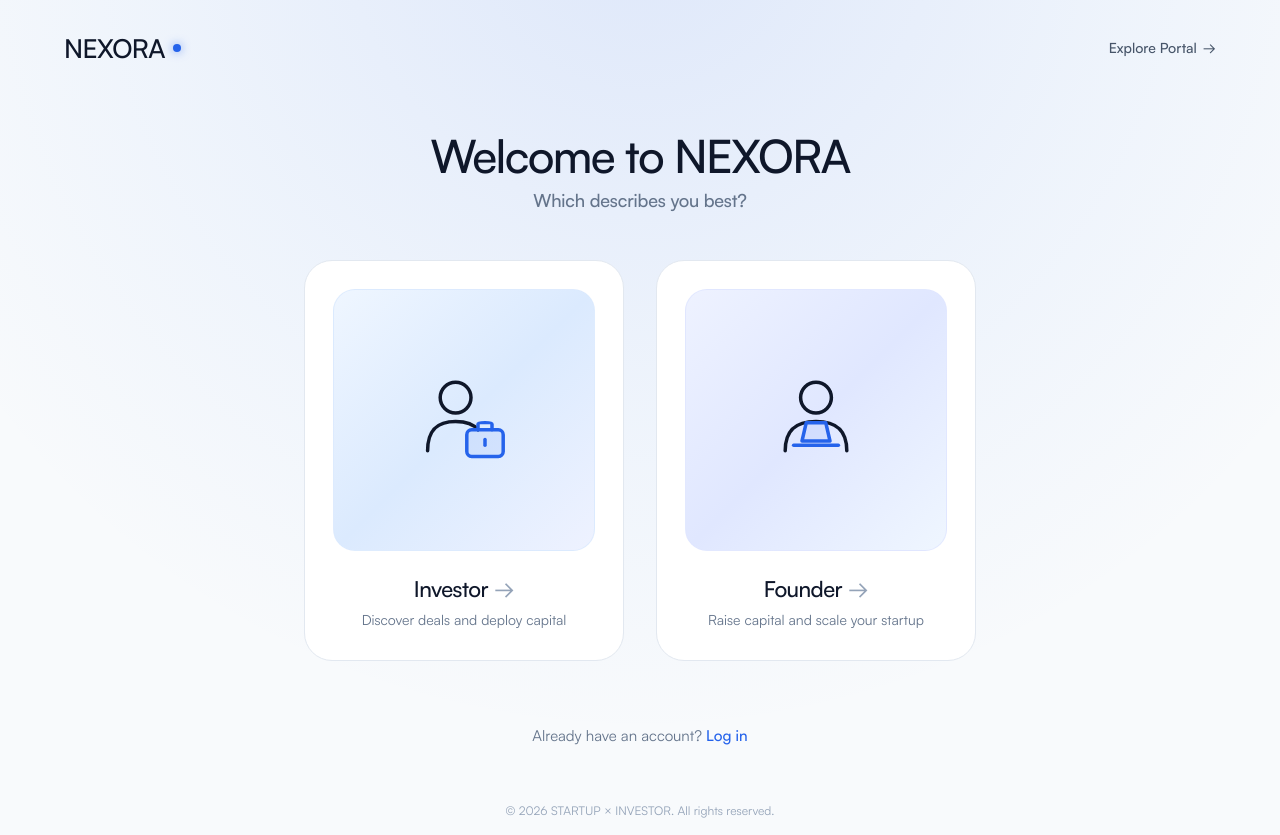
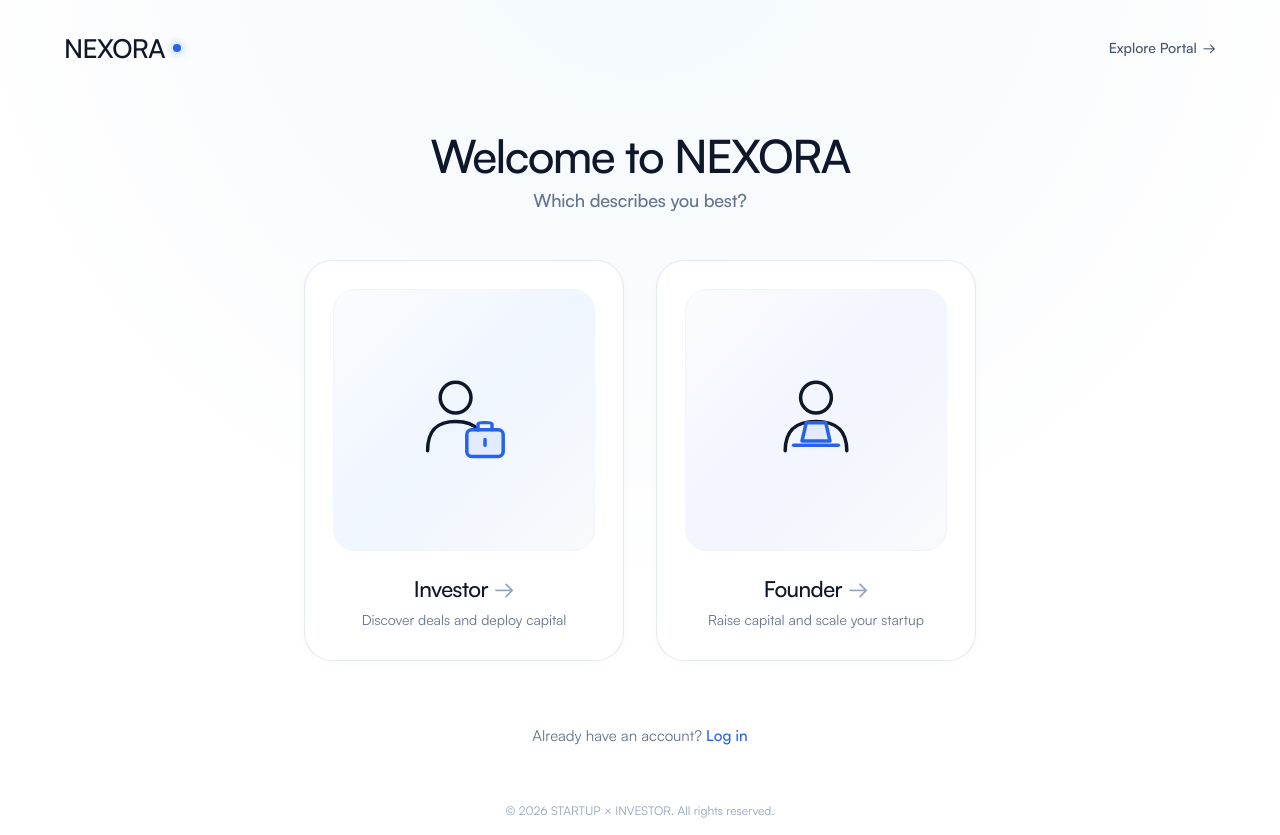
Before and after one commit to yugbhuva747-byte/Start-Up-Portal, a PHP site: page /start/index.php in a window 1280 px wide. Run offline with PHP 8.4, Linux system fonts and the light colour scheme; data comes from the database, SQL or seed files in the repository; data that the repository does not hold is empty; some libraries are stand-ins or nearby versions.

Commit message:
Refine welcome screen with brighter pure white background and crisp cards

```diff
--- a/welcome.php
+++ b/welcome.php
@@ -53,8 +53,8 @@ $pageTitle = 'Welcome to ' . APP_NAME . ' • Choose Your Experience';
     <style>
         body {
             font-family: 'Satoshi', -apple-system, BlinkMacSystemFont, "Segoe UI", Roboto, sans-serif !important;
-            background-color: #F8FAFC;
-            background-image: radial-gradient(circle at 50% -10%, rgba(37, 99, 235, 0.12) 0%, rgba(59, 130, 246, 0.05) 45%, rgba(248, 250, 252, 0) 75%);
+            background-color: #FFFFFF;
+            background-image: radial-gradient(circle at 50% -12%, rgba(224, 242, 254, 0.45) 0%, rgba(241, 245, 249, 0.35) 35%, rgba(255, 255, 255, 0) 65%);
             background-repeat: no-repeat;
             color: #0F172A;
             -webkit-font-smoothing: antialiased;
@@ -62,12 +62,13 @@ $pageTitle = 'Welcome to ' . APP_NAME . ' • Choose Your Experience';
         }
 
         .role-card {
+            background-color: #FFFFFF;
             transition: all 0.28s cubic-bezier(0.16, 1, 0.3, 1);
         }
 
         .role-card:hover {
             border-color: #2563EB;
-            box-shadow: 0 22px 42px -12px rgba(37, 99, 235, 0.2), 0 8px 16px -8px rgba(15, 23, 42, 0.04);
+            box-shadow: 0 20px 38px -12px rgba(37, 99, 235, 0.15), 0 4px 12px -4px rgba(0, 0, 0, 0.03);
             transform: translateY(-5px);
         }
 
@@ -78,7 +79,6 @@ $pageTitle = 'Welcome to ' . APP_NAME . ' • Choose Your Experience';
 
         .role-card:hover .illustration-box {
             transform: scale(1.02);
-            box-shadow: 0 12px 24px -8px rgba(37, 99, 235, 0.18);
         }
 
         .role-card:active {
@@ -122,11 +122,11 @@ $pageTitle = 'Welcome to ' . APP_NAME . ' • Choose Your Experience';
 
             <!-- Card 1: Investor -->
             <a href="<?= url('index.php?role=investor') ?>"
-               class="role-card w-full sm:w-[320px] bg-white border border-[#E2E8F0] rounded-[28px] p-6 sm:p-7 flex flex-col items-center text-center cursor-pointer group no-underline text-inherit shadow-xs"
+               class="role-card w-full sm:w-[320px] bg-white border border-slate-200/90 rounded-[28px] p-6 sm:p-7 flex flex-col items-center text-center cursor-pointer group no-underline text-inherit shadow-[0_2px_12px_rgba(0,0,0,0.02)]"
                aria-label="I am an Investor">
 
-                <!-- Signature Sapphire/Blue Gradient Illustration Box -->
-                <div class="illustration-box w-full aspect-square rounded-[22px] bg-gradient-to-br from-[#EFF6FF] via-[#DBEAFE] to-[#EEF2FF] border border-blue-100/80 flex items-center justify-center relative overflow-hidden transition-all duration-300">
+                <!-- Clean Whiter Sapphire-Tinted Illustration Box -->
+                <div class="illustration-box w-full aspect-square rounded-[22px] bg-gradient-to-br from-[#FAFCFF] via-[#F0F6FF] to-[#F8FAFC] border border-slate-100 flex items-center justify-center relative overflow-hidden transition-all duration-300">
                     <!-- Clean Line-Art Person with Briefcase -->
                     <svg class="w-28 h-28 text-slate-800 transition-transform duration-300 group-hover:scale-105" viewBox="0 0 80 80" fill="none" stroke="currentColor" stroke-width="2.5" stroke-linecap="round" stroke-linejoin="round">
                         <!-- Head -->
@@ -156,11 +156,11 @@ $pageTitle = 'Welcome to ' . APP_NAME . ' • Choose Your Experience';
 
             <!-- Card 2: Founder -->
             <a href="<?= url('index.php?role=founder') ?>"
-               class="role-card w-full sm:w-[320px] bg-white border border-[#E2E8F0] rounded-[28px] p-6 sm:p-7 flex flex-col items-center text-center cursor-pointer group no-underline text-inherit shadow-xs"
+               class="role-card w-full sm:w-[320px] bg-white border border-slate-200/90 rounded-[28px] p-6 sm:p-7 flex flex-col items-center text-center cursor-pointer group no-underline text-inherit shadow-[0_2px_12px_rgba(0,0,0,0.02)]"
                aria-label="I am a Founder">
 
-                <!-- Signature Indigo/Cobalt Gradient Illustration Box -->
-                <div class="illustration-box w-full aspect-square rounded-[22px] bg-gradient-to-br from-[#EEF2FF] via-[#E0E7FF] to-[#EFF6FF] border border-indigo-100/80 flex items-center justify-center relative overflow-hidden transition-all duration-300">
+                <!-- Clean Whiter Indigo-Tinted Illustration Box -->
+                <div class="illustration-box w-full aspect-square rounded-[22px] bg-gradient-to-br from-[#FAFCFF] via-[#F3F5FF] to-[#F8FAFC] border border-slate-100 flex items-center justify-center relative overflow-hidden transition-all duration-300">
                     <!-- Clean Line-Art Person with Laptop -->
                     <svg class="w-28 h-28 text-slate-800 transition-transform duration-300 group-hover:scale-105" viewBox="0 0 80 80" fill="none" stroke="currentColor" stroke-width="2.5" stroke-linecap="round" stroke-linejoin="round">
                         <!-- Head -->
```
